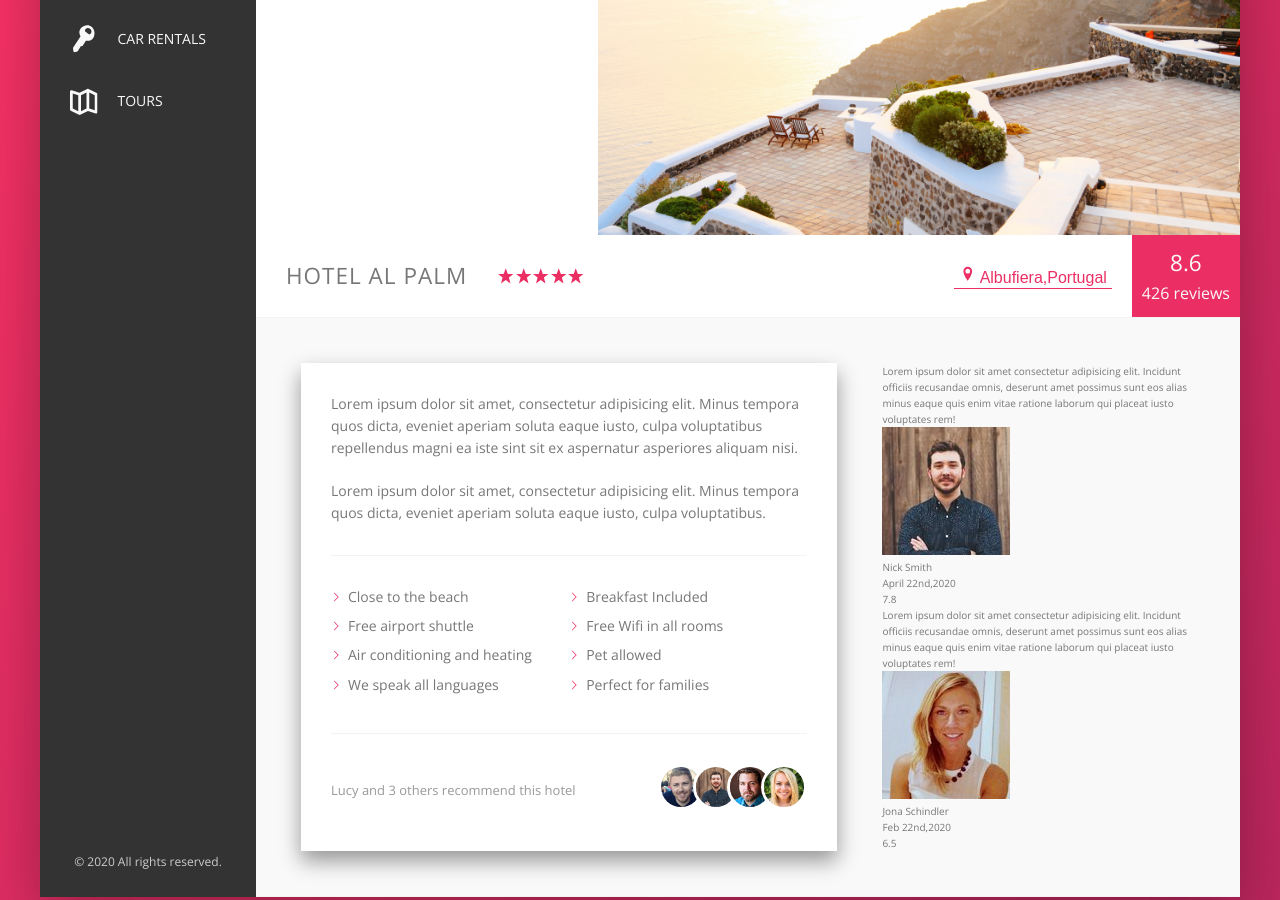
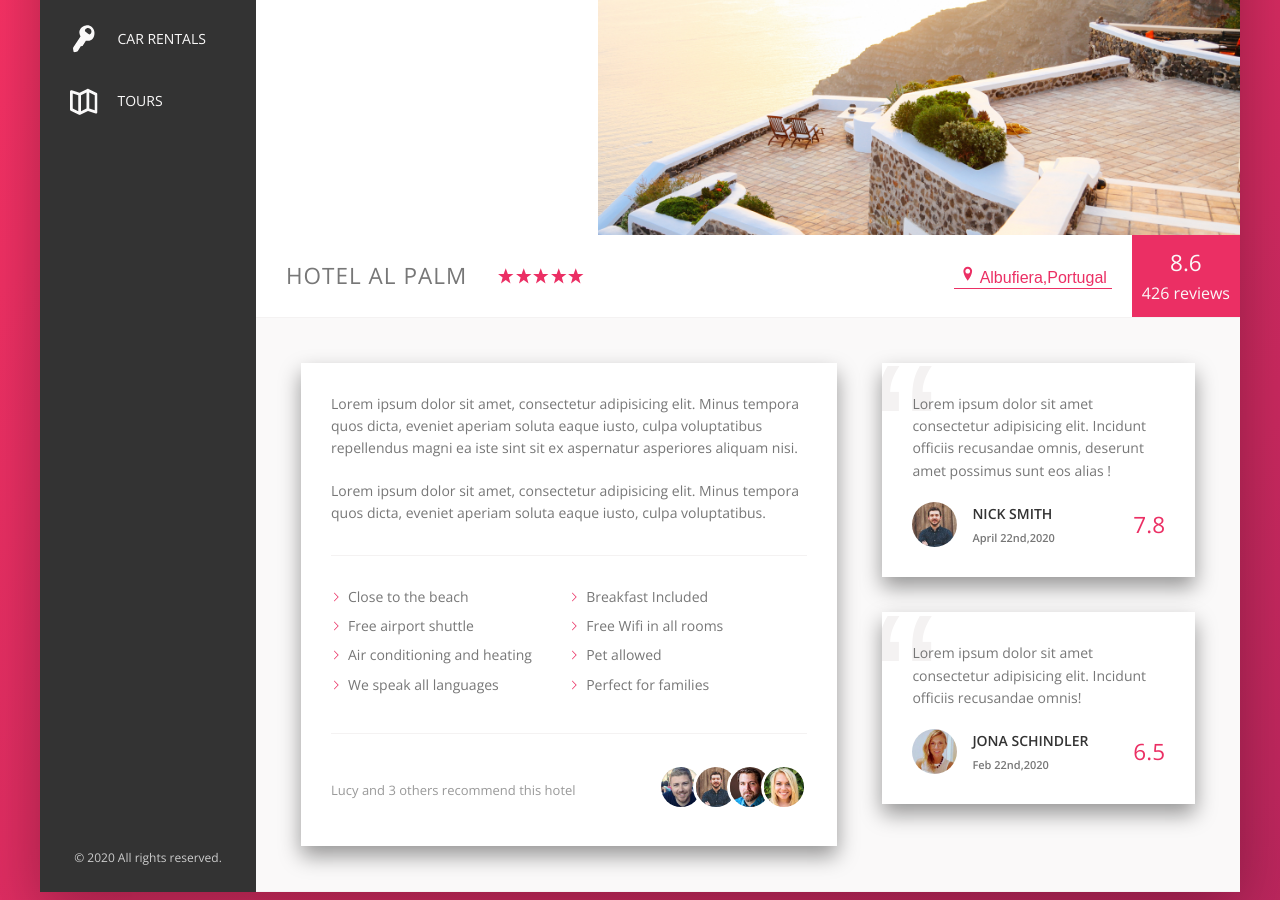
Before and after one commit to sagrikaa/Trillo, a website: page index.html in a window 1280 px wide. Shown: the part 300-1200 px from the top of the page. Drawn offline with nearby package versions, Linux system fonts and the light colour scheme.

Commit message:
reviews styled

```diff
--- a/index.html
+++ b/index.html
@@ -9,7 +9,7 @@
     <link rel="stylesheet" href="css/style.css">
     <link rel="shortcut icon" type="image/png" href="img/favicon.png">
 
-    <title>trillo &mdash; Your all-in-one booking app</title>
+    <title>trillo &mdash; Your all-in-one booking app </title>
 </head>
 
 <body>
@@ -177,8 +177,7 @@
                         <figure class="review">
                             <blockquote class="review__text">
                                 Lorem ipsum dolor sit amet consectetur adipisicing elit. Incidunt officiis recusandae
-                                omnis, deserunt amet possimus sunt eos alias minus eaque quis enim vitae ratione laborum
-                                qui placeat iusto voluptates rem!
+                                omnis, deserunt amet possimus sunt eos alias !
                             </blockquote>
                             <figcaption class="review__user">
                                 <img src="./img/user-4.jpg" alt="Review 1" class="review__photo">
@@ -197,8 +196,7 @@
                         <figure class="review">
                             <blockquote class="review__text">
                                 Lorem ipsum dolor sit amet consectetur adipisicing elit. Incidunt officiis recusandae
-                                omnis, deserunt amet possimus sunt eos alias minus eaque quis enim vitae ratione laborum
-                                qui placeat iusto voluptates rem!
+                                omnis!
                             </blockquote>
                             <figcaption class="review__user">
                                 <img src="./img/user-2.jpg" alt="Review 2" class="review__photo">
--- a/sass/_components.scss
+++ b/sass/_components.scss
@@ -386,3 +386,65 @@
 }
 
 /*Reviews section*/
+.review {
+    position: relative;
+    background-color: white;
+    box-shadow: var(--shadow-light);
+    padding: 3rem;
+    margin-bottom: 3.5rem;
+    overflow: hidden;
+
+    &__text {
+        margin-bottom: 2rem;
+        z-index: 5;
+        position: relative;
+    }
+
+
+
+    &__user {
+        display: flex;
+        align-items: center;
+
+        &-box {
+            margin-right: auto;
+            font-weight: 600;
+        }
+
+        &-name {
+            margin-bottom: .4rem;
+            text-transform: uppercase;
+            color: var(--color-grey-dark-1);
+        }
+
+        &-date {
+            font-size: 1.1rem;
+        }
+
+        &-rating {
+            font-size: 2.25rem;
+            color: var(--color-primary);
+        }
+
+
+    }
+
+    &__photo {
+        height: 4.5rem;
+        width: 4.5rem;
+        border-radius: 50%;
+        margin-right: 1.5rem;
+    }
+
+    &::before {
+        position: absolute;
+        top: -2.75rem;
+        left: -1rem;
+        line-height: 1;
+        content: "\201C";
+        font-size: 20rem;
+        font-family: sans-serif;
+        color: var(--color-grey-light-2);
+        z-index: 1;
+    }
+}
--- a/sass/_layout.scss
+++ b/sass/_layout.scss
@@ -35,6 +35,7 @@
 }
 
 .details {
+    font-size: 1.4rem;
     border-bottom: var(--line);
     display: flex;
     background-color: var(--color-grey-light-1);
@@ -43,7 +44,6 @@
 }
 
 .description {
-    font-size: 1.4rem;
     flex: 0 0 60%;
     background-color: white;
     margin-right: 4.5rem;
```
Also changed, not shown: css/style.css.
